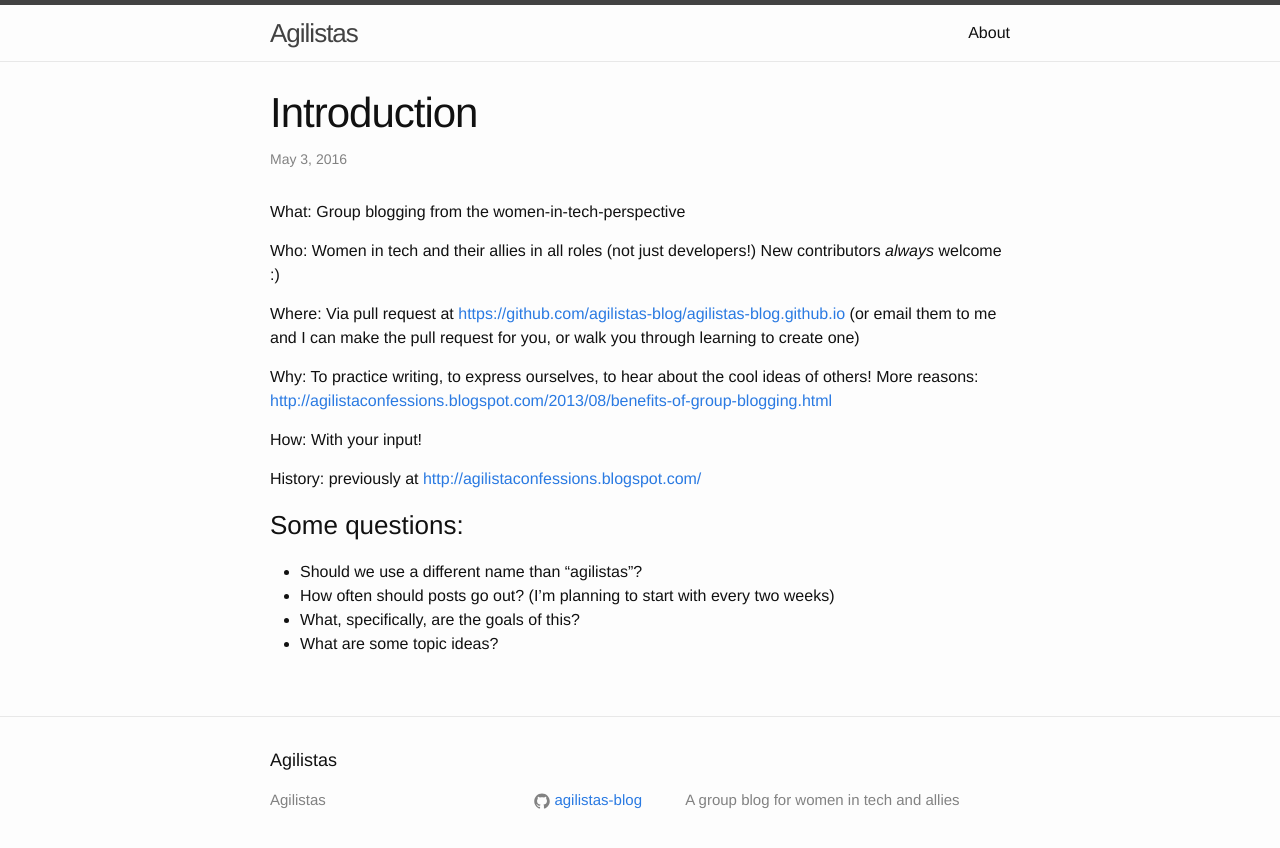
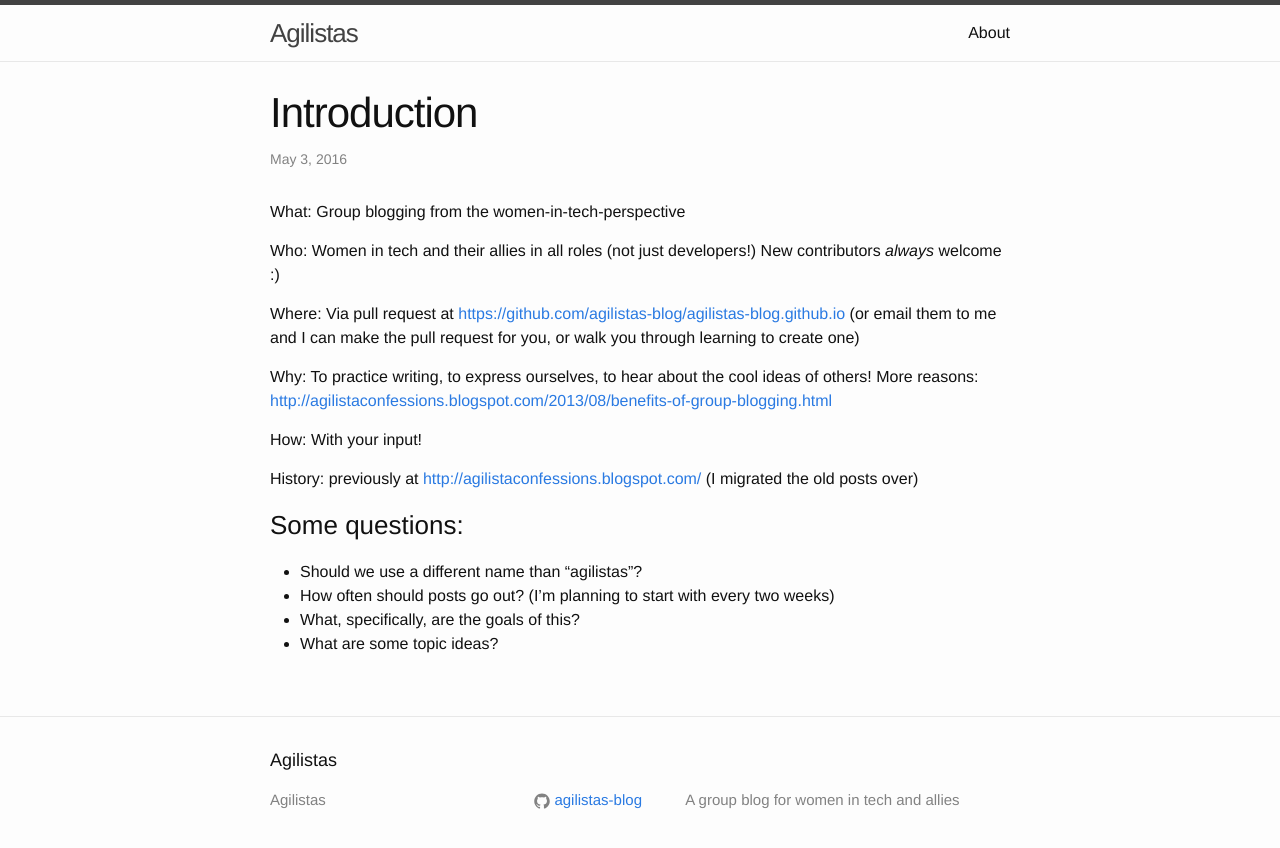
Before and after one commit to agilistas-blog/agilistas-blog.github.io, a Jekyll site: the page built from _posts/2016-05-03-introduction.md, in a window 1280 px wide. Shown: the top 848 px of the page. Built offline with Jekyll 4.4.1, drawn with Linux system fonts in a browser that asks for light colours.

Commit message:
formatting fixes

```diff
--- a/_posts/2013-02-07-Tech-misogyny-and-diversity-efforts:-how-do-you-react?.html
+++ b/_posts/2013-02-07-Tech-misogyny-and-diversity-efforts:-how-do-you-react?.html
@@ -1,6 +1,6 @@
 ---
 layout: post
-title: Tech-misogyny and diversity efforts: how do you react?
+title: "Tech-misogyny and diversity efforts: how do you react?"
 date: 2013-02-07 03:04:54 UTC
 updated: 2013-02-07 03:04:54 UTC
 ---
--- a/_posts/2013-06-13-One-thing-I-learned-this-week:.html
+++ b/_posts/2013-06-13-One-thing-I-learned-this-week:.html
@@ -1,6 +1,6 @@
 ---
 layout: post
-title: One thing I learned this week:
+title: "One thing I learned this week:"
 date: 2013-06-13 11:43:35 UTC
 updated: 2013-06-13 11:43:35 UTC
 ---
--- a/_posts/2016-05-03-introduction.md
+++ b/_posts/2016-05-03-introduction.md
@@ -15,7 +15,7 @@ Why: To practice writing, to express ourselves, to hear about the cool ideas of
 
 How: With your input!
 
-History: previously at [http://agilistaconfessions.blogspot.com/](http://agilistaconfessions.blogspot.com/)
+History: previously at [http://agilistaconfessions.blogspot.com/](http://agilistaconfessions.blogspot.com/) (I migrated the old posts over)
 
 
 ### Some questions:
```
